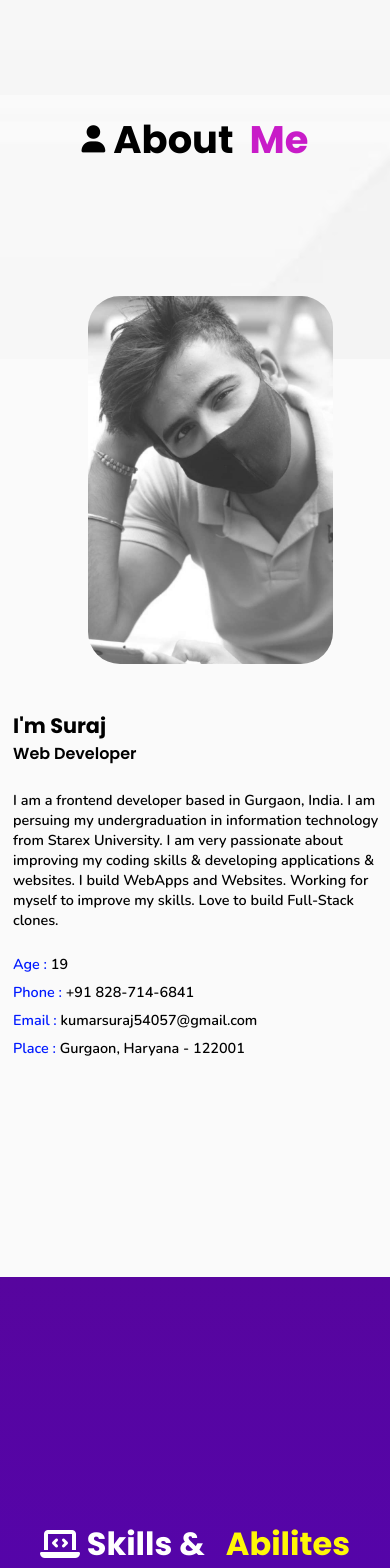
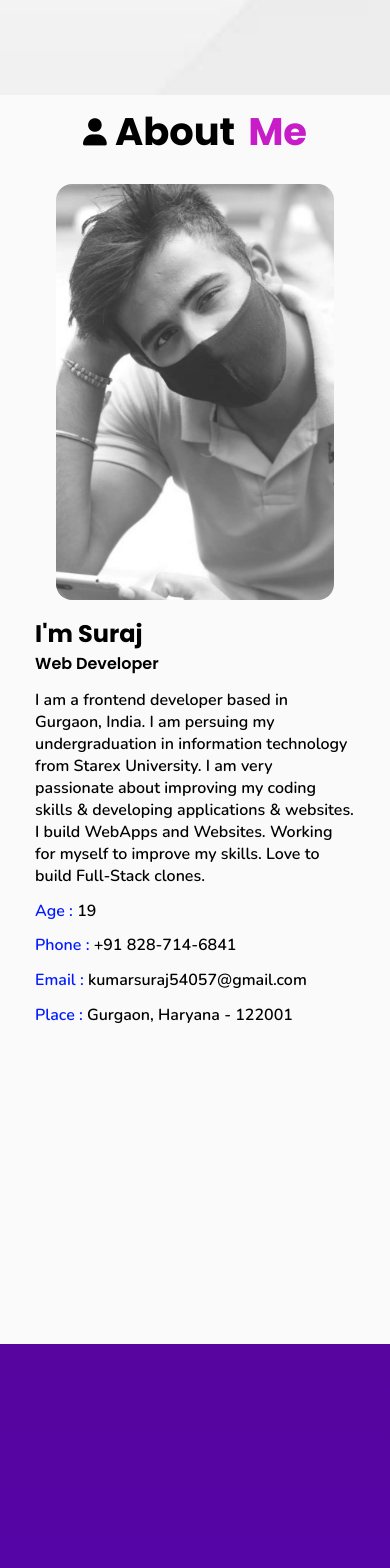
Before and after one commit to suraj-20/Portfolio-Website, a React (Create React App) app in the folder portfolio-website/: page / in a window 390 px wide. Shown: the part 960-2528 px from the top of the page. Built offline with nearby package versions, Linux system fonts and the light colour scheme.

Commit message:
Portfolio

```diff
--- a/portfolio-website/src/App.js
+++ b/portfolio-website/src/App.js
@@ -2,6 +2,7 @@ import './App.css';
 import About from './Component/About/About';
 import Contact from './Component/Contact/Contact';
 import Education from './Component/Education/Education';
+import Footer from './Component/Footer/footer';
 import Header from './Component/Header/Header';
 import Home from './Component/Home/Home';
 import Project from './Component/Project/Project';
@@ -17,6 +18,7 @@ function App() {
       <Education />
       <Project />
       <Contact />
+      <Footer />
     </div>
   );
 }
--- a/portfolio-website/src/Component/About/About.css
+++ b/portfolio-website/src/Component/About/About.css
@@ -1,66 +1,53 @@
 .about {
-    height: 100vh;
+    height: 90vh;
     background-color: rgba(255, 255, 255, 0.37);
+    padding: 4rem 9%;
 }
 
 .about h1 i {
-    margin-right: 0.5rem;
+    font-size: 1.7rem;
     position: relative;
-    top: 0.9rem;
-    font-size: 1.7rem;
+    bottom: 0.2rem;
 }
 
 .about h1 {
-    display: flex;
-    justify-content: center;
+    text-align: center;
+    padding: 0.5rem;
     font-size: 2.4rem;
-    position: relative;
-    top: 5rem;
 }
 
 .about h1 span {
-    margin-left: 1rem;
+    margin-left: 0.3rem;
     color: rgba(193, 1, 193, 0.895);
 }
 
 .about-container {
-    display: grid;
-    grid: 90vh / 50% auto auto;
-    grid-gap: 10px;
-    align-items: center;
+    display: flex;
+    justify-content: center;
+    width: 100%;
 }
 
 .my-image {
-    width: 0rem;
+    margin: 1rem 10rem;
 }
 
 .my-image img {
     height: 26rem;
-    position: relative;
-    left: 18rem;
-    border-radius: 2rem;
+    border-radius: 1rem;
     -webkit-filter: grayscale(100%);
     filter: grayscale(100%);
     -webkit-transition: .3s ease-in-out;
     transition: .3s ease-in-out;
 }
 
-
 .my-image img:hover {
     -webkit-filter: grayscale(0);
     filter: grayscale(0);
     transform: translateX(10px);
 }
-/*
-.about .bio {
-    position: relative;
-    top: -19rem;
-    left: 45rem;
-    width: 35rem;
-} */
 
 .about .bio {
-    width: 35rem;
+    margin: 2rem 3rem;
 }
 
 .about .bio h3 {
@@ -92,6 +79,82 @@
 }
 
 
+@media (max-width:789px) {
+    .about {
+        height: 150vh;
+        padding: 0rem 9%;
+    }
+
+    .about-container {
+        flex-direction: column;
+    }
+
+    .my-image {
+        margin: 1rem;
+        display: flex;
+        justify-content: center;
+    }
+
+    .my-image img:hover {
+        transform: translateX(1px);
+    }
+}
+
+@media (max-width:565px) {
+
+    .about .bio {
+        margin: 1rem 3rem;
+    }
+}
+
+@media (max-width:520px) {
+    .about {
+        height: 155vh;
+    }
+}
+
+@media (max-width:482px) {
+    .about {
+        height: 148vh;
+    }
+
+    .about .bio {
+        margin: 0rem;
+    }
+
+    .about .bio p {
+        margin-top: 0.8rem;
+    }
+
+    .bio .contect-details {
+        margin-top: 0.8rem;
+    }
+}
+
+@media (max-width:370px) {
+
+    .about .bio p {
+        margin-top: 0.4rem;
+    }
+}
+
+@media (max-width:340px) {
+    .about {
+        height: 155vh;
+    }
+
+    .about .bio {
+        margin: 0rem;
+    }
+}
+
+@media (max-width:315px) {
+    .about {
+        height: 65rem;
+    }
+}
+
+/*
 @media (max-width:1230px) {
     .about h1 {
         top: 1.5rem;
@@ -214,4 +277,4 @@
     .my-image img {
         left: 4rem;
     }
-}
+} */
--- a/portfolio-website/src/Component/Contact/Contact.css
+++ b/portfolio-website/src/Component/Contact/Contact.css
@@ -200,6 +200,14 @@ form .button-area {
         width: 100%;
         margin-right: 2rem;
     }
+
+    form .button-area {
+        width: 93%;
+    }
+
+    .button-area button {
+        width: 100%;
+    }
 }
 
 @media (max-width:426px) {
--- a/portfolio-website/src/Component/Education/Education.css
+++ b/portfolio-website/src/Component/Education/Education.css
@@ -19,7 +19,7 @@
 }
 
 .education h1 span {
-    margin-left: 0.9rem;
+    margin-left: 0.4rem;
     color: #be0dea;
 }
 
@@ -32,6 +32,7 @@
     margin-bottom: 5rem;
     border-radius: 0.5rem;
     display: flex;
+    box-shadow: 0.5rem 0.5rem 1rem rgb(0 0 0 / 20%);
 }
 
 .main-container .cllg-image {
@@ -113,6 +114,10 @@
 }
 
 @media (max-width:441px) {
+    .education h1 {
+        font-size: 2rem;
+    }
+
     .details h2 {
         font-size: 1.2rem;
     }
--- /dev/null
+++ b/portfolio-website/src/Component/Footer/footer.css
@@ -0,0 +1,114 @@
+
+footer {
+    height: 45vh;
+    background-color: #000031;
+    padding: 0rem 15%;
+}
+
+footer .footer-container {
+    display: flex;
+    flex-direction: column;
+    max-width: 1050px;
+    width: 100%;
+    border-radius: 1.5rem;
+}
+
+footer .footer-container .footer-content {
+    display: flex;
+    gap: 2.8rem;
+}
+
+.sub-content {
+    display: flex;
+    flex-direction: column;
+    flex-wrap: wrap;
+}
+
+.sub-content h1 {
+    margin-top: 1rem;
+    font-size: 1.7rem;
+    color: #fff;
+    font-weight: 200;
+}
+
+.sub-content p i {
+    color: #ffb302;
+}
+
+.sub-content p {
+    font-size: 1rem;
+    font-weight: 100;
+    color: #fff;
+    width: 22rem;
+    margin-bottom: 1rem;
+}
+
+.sub-content .links {
+    margin-right: 9rem;
+}
+
+.sub-content .links li {
+    margin: 0.3rem;
+}
+
+.sub-content .links a {
+    color: #fff;
+}
+
+.sub-content .links i:hover,
+.sub-content .links a:hover {
+    color: #ffb302;
+}
+
+.line {
+    height: 1px;
+    margin-top: 1rem;
+    display: flex;
+    background-color: rgba(118, 122, 161, 0.39);
+}
+
+.credit {
+    font-size: 1rem;
+    color: #fff;
+    text-align: center;
+    margin-top: 0.8rem;
+    font-weight: 100;
+    letter-spacing: 0.1rem;
+}
+
+.credit i {
+    color: #ff0202;
+}
+
+.credit a {
+    color: #ffb302;
+}
+
+@media (max-width:789px) {
+    footer {
+        height: 100vh;
+    }
+
+    footer .footer-container .footer-content {
+        flex-direction: column;
+        gap: 0rem;
+    }
+
+    .sub-content h1 {
+        display: flex;
+        flex-wrap: wrap;
+    }
+
+}
+
+@media (max-width:565px) {
+    .sub-content {
+        flex-direction: row;
+    }
+}
+
+@media (max-width:363px) {
+    footer {
+        padding: 1rem;
+    }
+}
--- /dev/null
+++ b/portfolio-website/src/Component/Footer/footer.js
@@ -0,0 +1,46 @@
+import React from "react";
+import './footer.css';
+
+function Footer() {
+
+    return (
+        <>
+            <footer>
+                <div class="footer-container">
+                    <div class="footer-content">
+                        <div class="sub-content">
+                            <h1>Suraj Portfolio</h1>
+                            <p>Thank you for visiting my personal portfolio website. Connect with me over socials.
+                            </p>
+                        </div>
+                        <div class="sub-content">
+                            <h1>Quick links</h1>
+                            <div class="links">
+                                <ul>
+                                    <li><a href="#home"><i class="fa-solid fa-circle-chevron-right"></i> Home</a></li>
+                                    <li><a href="#about"><i class="fa-solid fa-circle-chevron-right"></i> About</a></li>
+                                    <li><a href="#skills"><i class="fa-solid fa-circle-chevron-right"></i> Skills</a></li>
+                                    <li><a href="#education"><i class="fa-solid fa-circle-chevron-right"></i> Education</a></li>
+                                    <li><a href="#project"><i class="fa-solid fa-circle-chevron-right"></i> Projects</a></li>
+                                    <li><a href="#contact"><i class="fa-solid fa-circle-chevron-right"></i> Contact</a></li>
+                                </ul>
+                            </div>
+                        </div>
+                        <div class="sub-content">
+                            <h1>Contact Info</h1>
+                            <p><i class="fa-solid fa-phone"></i> +91 828-714-6841</p>
+                            <p><i class="fa-solid fa-envelope"></i> kumarsuraj54057@gmail.com</p>
+                            <p><i class="fa-solid fa-map-location-dot"></i> Gurgaon, Haryana-122001</p>
+                        </div>
+
+                    </div>
+                </div>
+                <div class="line"></div>
+                <h1 class="credit">Designed with <i class="fa fa-heart pulse"></i> by <a
+                    href="https://www.linkedin.com/in/suraj-47333521b/"> suraj</a></h1>
+            </footer>
+        </>
+    )
+}
+
+export default Footer;
--- a/portfolio-website/src/Component/Home/Home.css
+++ b/portfolio-website/src/Component/Home/Home.css
@@ -278,7 +278,7 @@
     }
 
     .home .bg-image {
-        height: 125%;
+        height: 100%;
         background-repeat: no-repeat;
         background-size: cover;
     }
@@ -286,7 +286,7 @@
     .social-icons {
         position: absolute;
         top: 24rem;
-        left: 3rem;
+        left: 2rem;
         display: inline-flex;
     }
 }
@@ -334,9 +334,9 @@
 @media (max-width:383px) {
 
     .home .bg-image {
-        height: 120%;
+        height: 100%;
         background-repeat: no-repeat;
-        background-size: contain;
+        background-size: cover;
     }
 
     .content h2 {
--- a/portfolio-website/src/Component/Home/Home.js
+++ b/portfolio-website/src/Component/Home/Home.js
@@ -1,6 +1,5 @@
 import React from "react";
 import './Home.css'
-import About from "../About/About";
 
 function Home() {
     return (
@@ -20,16 +19,16 @@ function Home() {
                 <div className="social-icons">
                     <div className="icons">
                         <ul className="linkedin-icon">
-                            <li><a href="" className="linkedin"><i class="fa-brands fa-linkedin-in"></i></a></li>
+                            <li><a href="https://www.linkedin.com/in/suraj-47333521b/" target="_blank" className="linkedin"><i class="fa-brands fa-linkedin-in"></i></a></li>
                         </ul>
                         <ul className="github-icon">
-                            <li><a href="" className="github"><i class="fa-brands fa-github"></i></a></li>
+                            <li><a href="https://github.com/suraj-20" target="_blank" className="github"><i class="fa-brands fa-github"></i></a></li>
                         </ul>
                         <ul className="twitter-icon">
                             <li><a href="" className="twitter"><i class="fa-brands fa-twitter"></i></a></li>
                         </ul>
                         <ul className="insta-icon">
-                            <li><a href="" className="instagram"><i class="fa-brands fa-instagram"></i></a></li>
+                            <li><a href="https://www.instagram.com/sura_j1_5/" target="_blank" className="instagram"><i class="fa-brands fa-instagram"></i></a></li>
                         </ul>
                         <ul className="facebook-icon">
                             <li><a href="" className="facebook"><i class="fa-brands fa-facebook"></i></a></li>
--- a/portfolio-website/src/Component/Skills/Skills.js
+++ b/portfolio-website/src/Component/Skills/Skills.js
@@ -43,7 +43,7 @@ function Skills() {
                         <div className="img">
                             <div className="img-6"></div>
                         </div>
-                        <span>Hero</span>
+                        <span>GitHub</span>
                     </div>
                 </div>
             </div>
--- a/portfolio-website/src/Component/Skills/skills.css
+++ b/portfolio-website/src/Component/Skills/skills.css
@@ -1,5 +1,5 @@
 .skills {
-    height: 100vh;
+    height: 75vh;
     background: linear-gradient(to bottom, #57059e, #4a00e0);
     display: flex;
     flex-direction: column;
@@ -37,7 +37,8 @@
 }
 
 .skills .main-container .item-container {
-    background: #000;
+    box-shadow: 0 4px 10px rgb(0 0 0 / 20%);
+    background: rgba(0, 0, 22, 0.9);
     width: 10rem;
     height: 10rem;
     border-radius: 1rem;
@@ -91,15 +92,20 @@
 }
 
 .img-6 {
-    background: url("../../Assets//hero.png");
+    background: url("../../Assets/github.png");
     background-repeat: no-repeat;
     background-size: contain;
     height: 5rem;
     width: 5rem;
+    color: #fff;
 }
 
 
 @media (max-width:769px) {
+    .skills {
+        height: 90vh;
+    }
+
     .skills h1 {
         position: relative;
         top: -2rem;
@@ -108,16 +114,16 @@
     }
 }
 
-@media (max-width:679px) {
+@media (max-width:679.5px) {
     .skills {
         height: 120vh;
     }
 }
 
 
-@media (max-width:479px) {
+@media (max-width:479.5px) {
     .skills h1{
-        font-size: 2rem;
+        top: -3rem;
     }
 
     .skills {
@@ -125,8 +131,14 @@
     }
 }
 
-@media (max-width:368px) {
-    .skills {
-        height: 220vh;
+@media (max-width:426px) {
+    .skills h1 {
+        font-size: 2rem;
     }
 }
+
+@media (max-width:340px) {
+    .skills h1 {
+        font-size: 1.8rem;
+    }
+}
```
Also changed, not shown: portfolio-website/src/Assets/github.png (added), portfolio-website/src/Component/Contact/Contact.js (indentation only).
